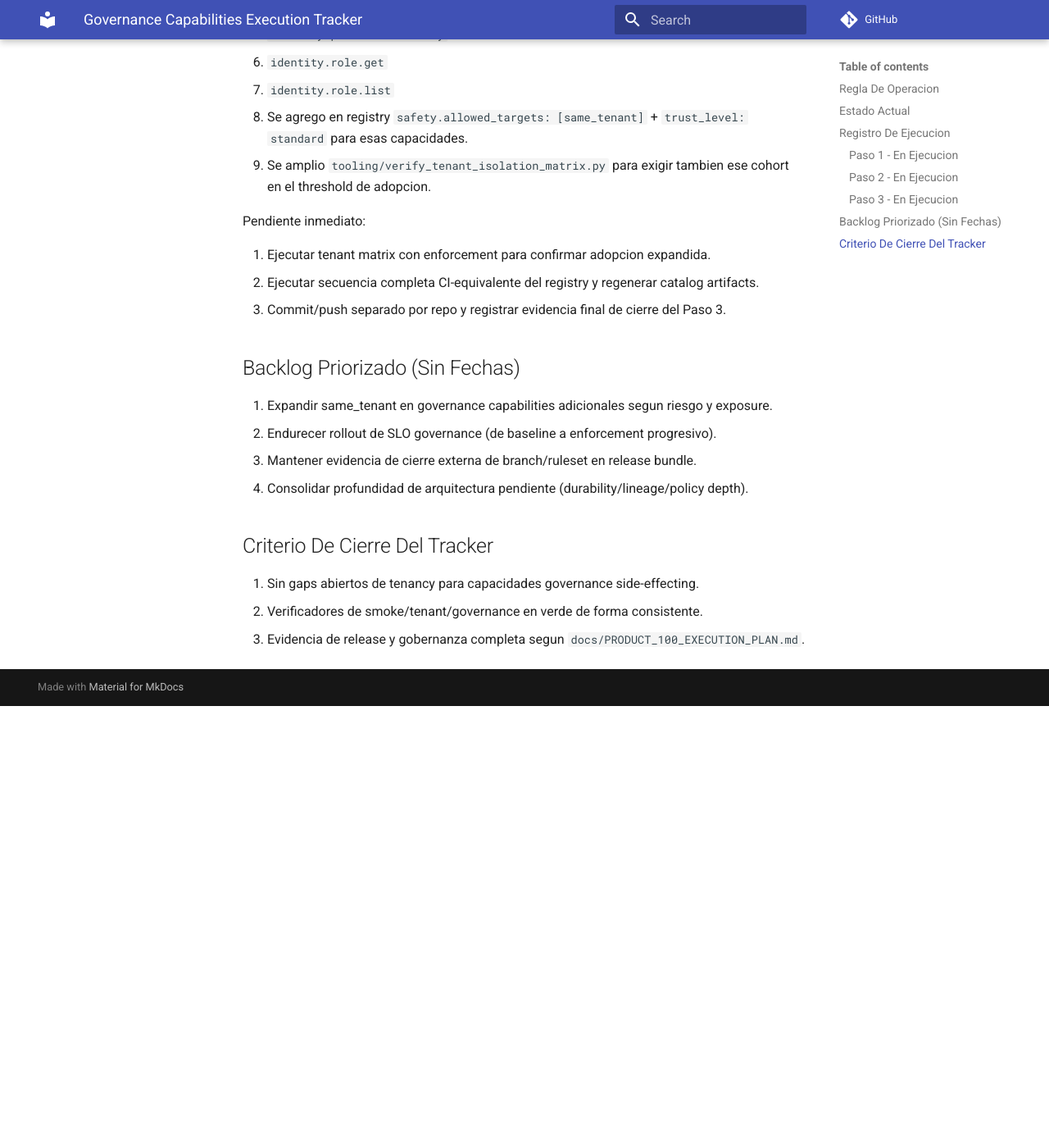
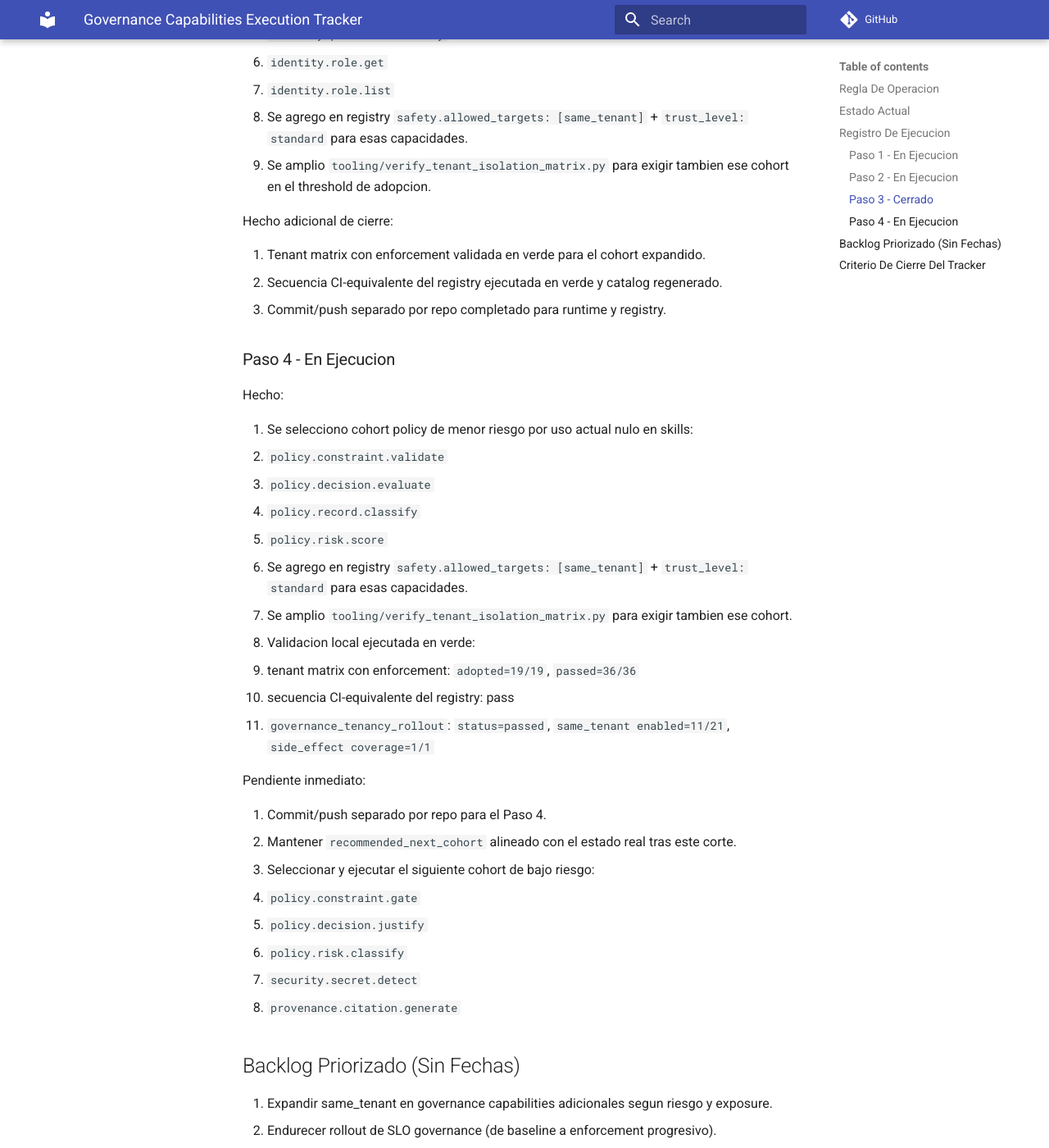
Before and after one commit to gfernandf/agent-skills, an MkDocs documentation site: the page built from docs/GOVERNANCE_CAPABILITIES_EXECUTION_TRACKER.md, in a window 1280 px wide and 1400 px high, scrolled down 2692 px. Shown: the whole window at 82% size. Built offline with MkDocs 1.6.1 and Material for MkDocs 9.7.7, drawn with Linux system fonts in a browser that asks for light colours; comment, search, counter and statistics services are not loaded; before the commit the page ends 3553 px from its top, so only the background shows below that; some of the changed text lies outside the part shown.

Commit message:
Record policy rollout cohort and next tenancy targets

```diff
--- a/docs/GOVERNANCE_CAPABILITIES_EXECUTION_TRACKER.md
+++ b/docs/GOVERNANCE_CAPABILITIES_EXECUTION_TRACKER.md
@@ -68,7 +68,7 @@ Pendiente inmediato:
 2. Tomar `recommended_next_cohort` como entrada del Paso 3 y definir el alcance contractual por capacidad.
 3. Mantener trazabilidad por commit y actualizar este tracker al cerrar cada sub-slice.
 
-### Paso 3 - En Ejecucion
+### Paso 3 - Cerrado
 
 Hecho:
 
@@ -82,11 +82,38 @@ Hecho:
 2. Se agrego en registry `safety.allowed_targets: [same_tenant]` + `trust_level: standard` para esas capacidades.
 3. Se amplio `tooling/verify_tenant_isolation_matrix.py` para exigir tambien ese cohort en el threshold de adopcion.
 
+Hecho adicional de cierre:
+
+1. Tenant matrix con enforcement validada en verde para el cohort expandido.
+2. Secuencia CI-equivalente del registry ejecutada en verde y catalog regenerado.
+3. Commit/push separado por repo completado para runtime y registry.
+
+### Paso 4 - En Ejecucion
+
+Hecho:
+
+1. Se selecciono cohort policy de menor riesgo por uso actual nulo en skills:
+   - `policy.constraint.validate`
+   - `policy.decision.evaluate`
+   - `policy.record.classify`
+   - `policy.risk.score`
+2. Se agrego en registry `safety.allowed_targets: [same_tenant]` + `trust_level: standard` para esas capacidades.
+3. Se amplio `tooling/verify_tenant_isolation_matrix.py` para exigir tambien ese cohort.
+4. Validacion local ejecutada en verde:
+   - tenant matrix con enforcement: `adopted=19/19`, `passed=36/36`
+   - secuencia CI-equivalente del registry: pass
+   - `governance_tenancy_rollout`: `status=passed`, `same_tenant enabled=11/21`, `side_effect coverage=1/1`
+
 Pendiente inmediato:
 
-1. Ejecutar tenant matrix con enforcement para confirmar adopcion expandida.
-2. Ejecutar secuencia completa CI-equivalente del registry y regenerar catalog artifacts.
-3. Commit/push separado por repo y registrar evidencia final de cierre del Paso 3.
+1. Commit/push separado por repo para el Paso 4.
+2. Mantener `recommended_next_cohort` alineado con el estado real tras este corte.
+3. Seleccionar y ejecutar el siguiente cohort de bajo riesgo:
+   - `policy.constraint.gate`
+   - `policy.decision.justify`
+   - `policy.risk.classify`
+   - `security.secret.detect`
+   - `provenance.citation.generate`
 
 ## Backlog Priorizado (Sin Fechas)
 
```
Also changed, not shown: 2 other files.
